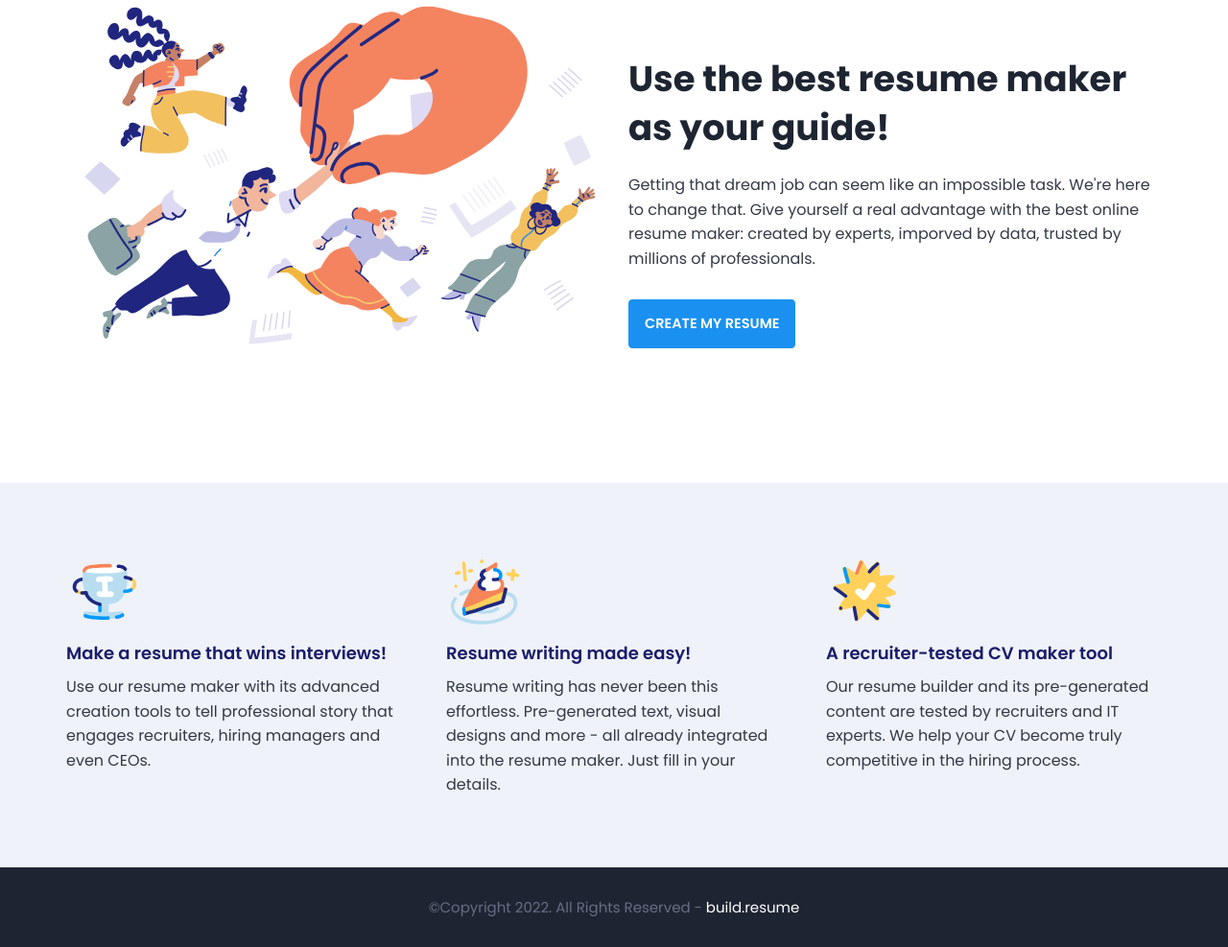
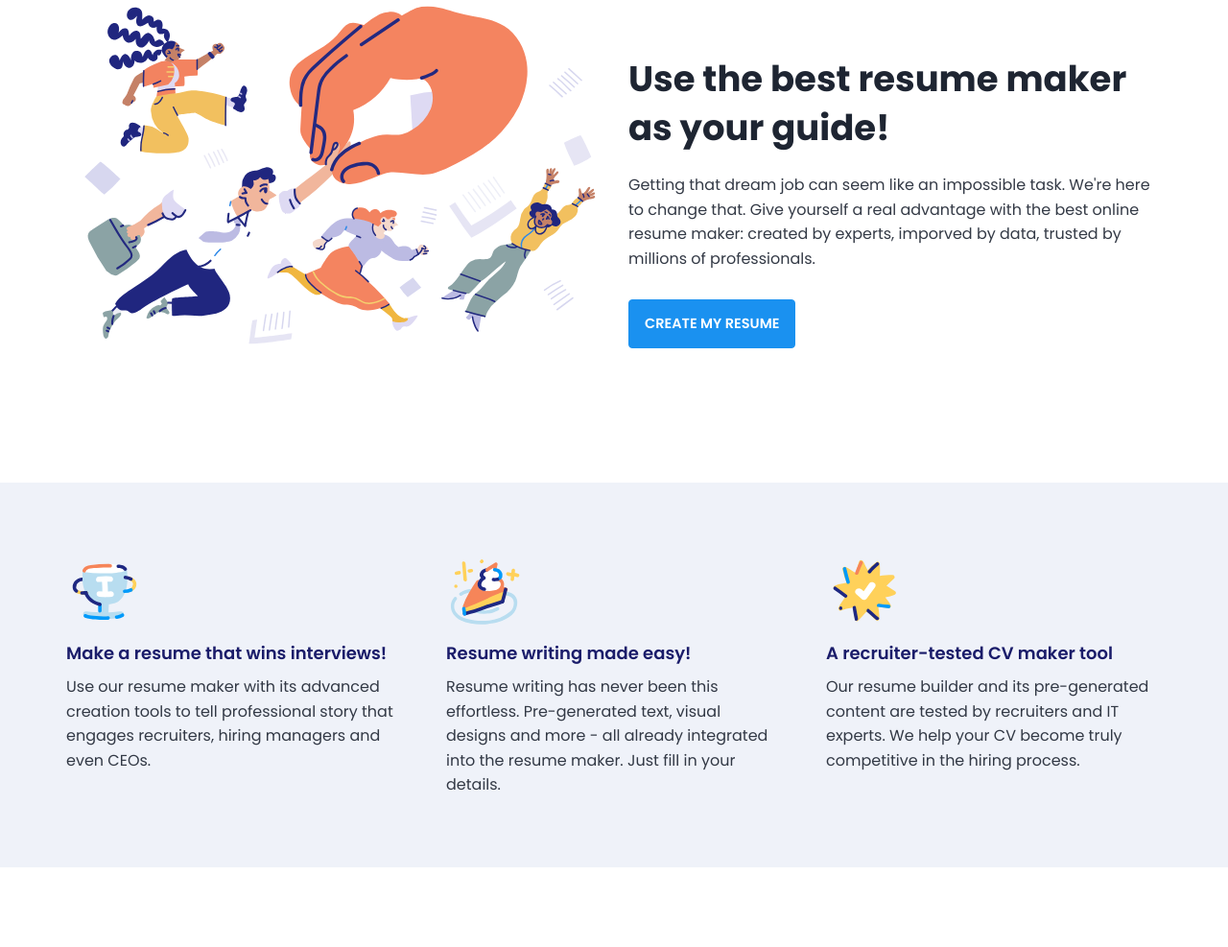
Before and after one commit to Ardragireesh/Resume_Builder, a plain HTML site: page index.html in a window 1280 px wide. Shown: the part 937-1924 px from the top of the page at 96% size. After the commit the page ends 1841 px from the top, so only its background shows below. Drawn offline with Linux system fonts and the light colour scheme.

Commit message:
Update index.html

```diff
--- a/index.html
+++ b/index.html
@@ -91,13 +91,7 @@
             </div>
         </div>
 
-        <footer class = "footer bg-dark">
-            <div class="container">
-                <div class = "footer-content text-center">
-                    <p class="fs-15">&copy;Copyright 2022. All Rights Reserved - <span>build.resume</span></p>
-                </div>
-            </div>
-        </footer>
+
 
     </body>
 </html>
```
